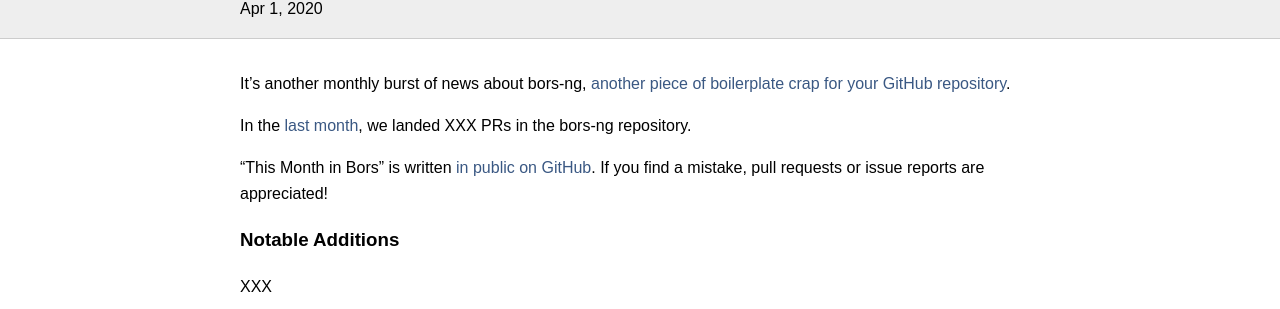
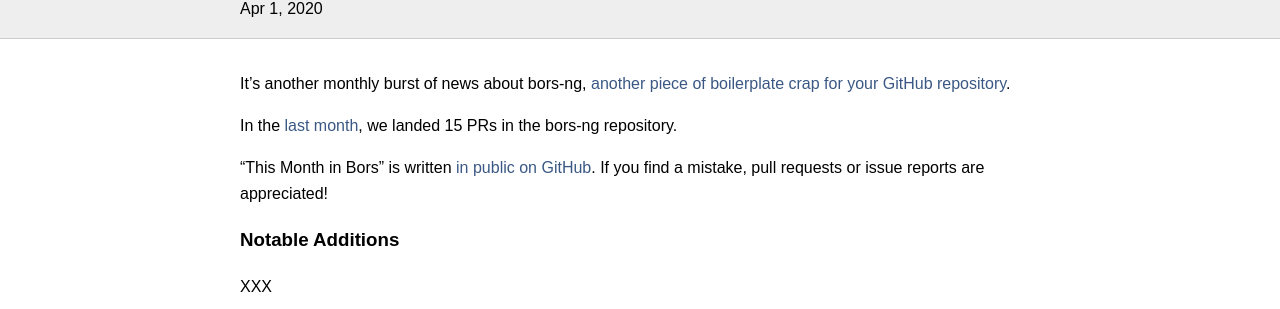
Before and after one commit to bors-ng/bors-ng.github.io, a Jekyll site: the page built from _posts/2020-04-01-tmib-39.md, in a window 1280 px wide. Shown: the part 115-424 px from the top of the page. Built offline with Jekyll 4.4.1, drawn with Linux system fonts in a browser that asks for light colours.

Commit message:
Add PR count

```diff
--- a/_posts/2020-04-01-tmib-39.md
+++ b/_posts/2020-04-01-tmib-39.md
@@ -8,8 +8,8 @@
 
 It's another monthly burst of news about bors-ng, [another piece of boilerplate crap for your GitHub repository](https://twitter.com/stdlib/status/1226242263178776578).
 
-In the [last month](https://github.com/bors-ng/bors-ng/pulls?utf8=%E2%9C%93&q=is%3Apr%20is%3Amerged%20closed%3A2019-12-01..2019-12-31),
-we landed XXX PRs in the bors-ng repository.
+In the [last month](https://github.com/bors-ng/bors-ng/pulls?utf8=%E2%9C%93&q=is%3Apr%20is%3Amerged%20closed%3A2020-03-01..2020-03-31),
+we landed 15 PRs in the bors-ng repository.
 
 "This Month in Bors" is written [in public on GitHub][GitHub for TMiB].
 If you find a mistake, pull requests or issue reports are appreciated!
```
